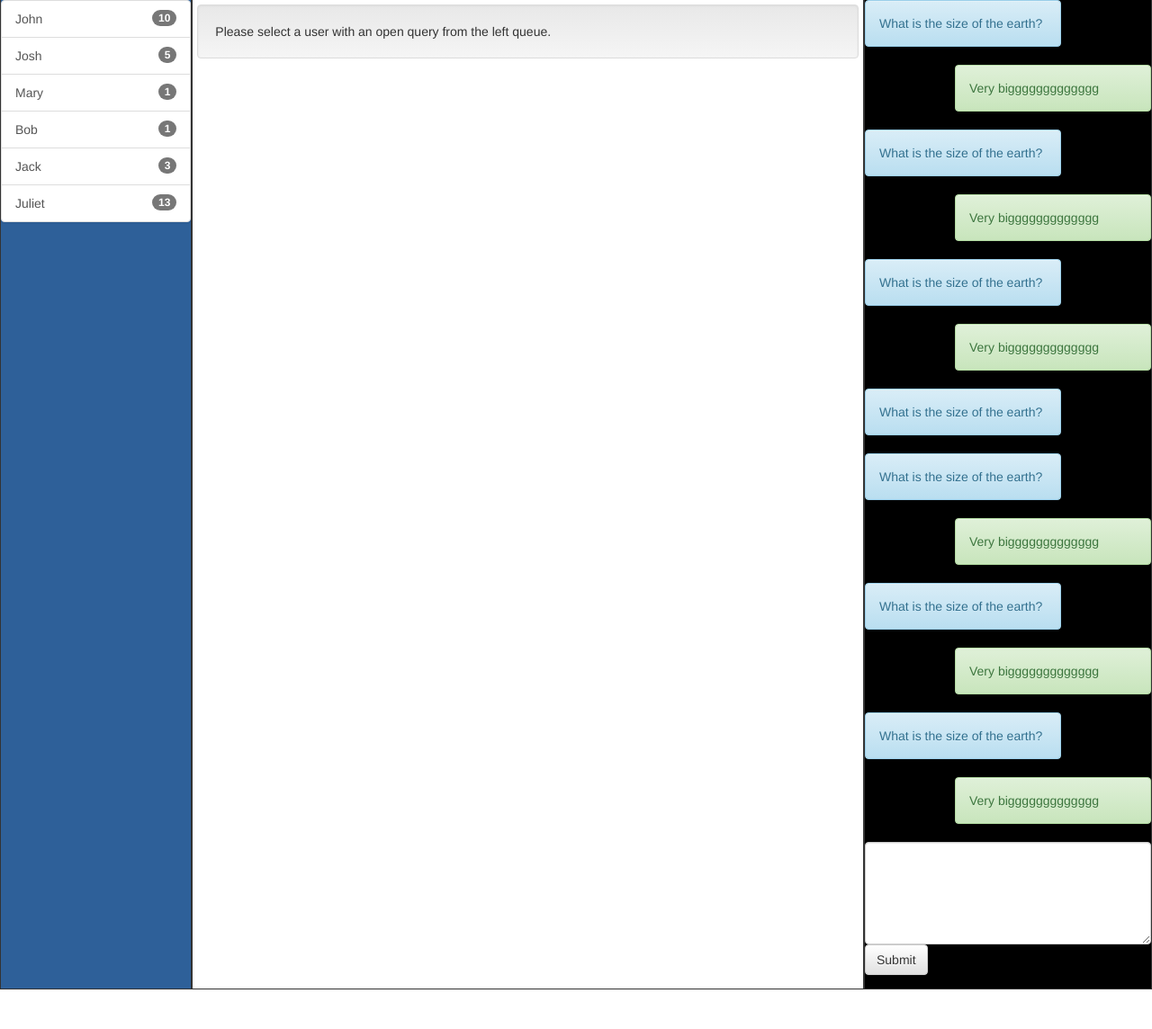
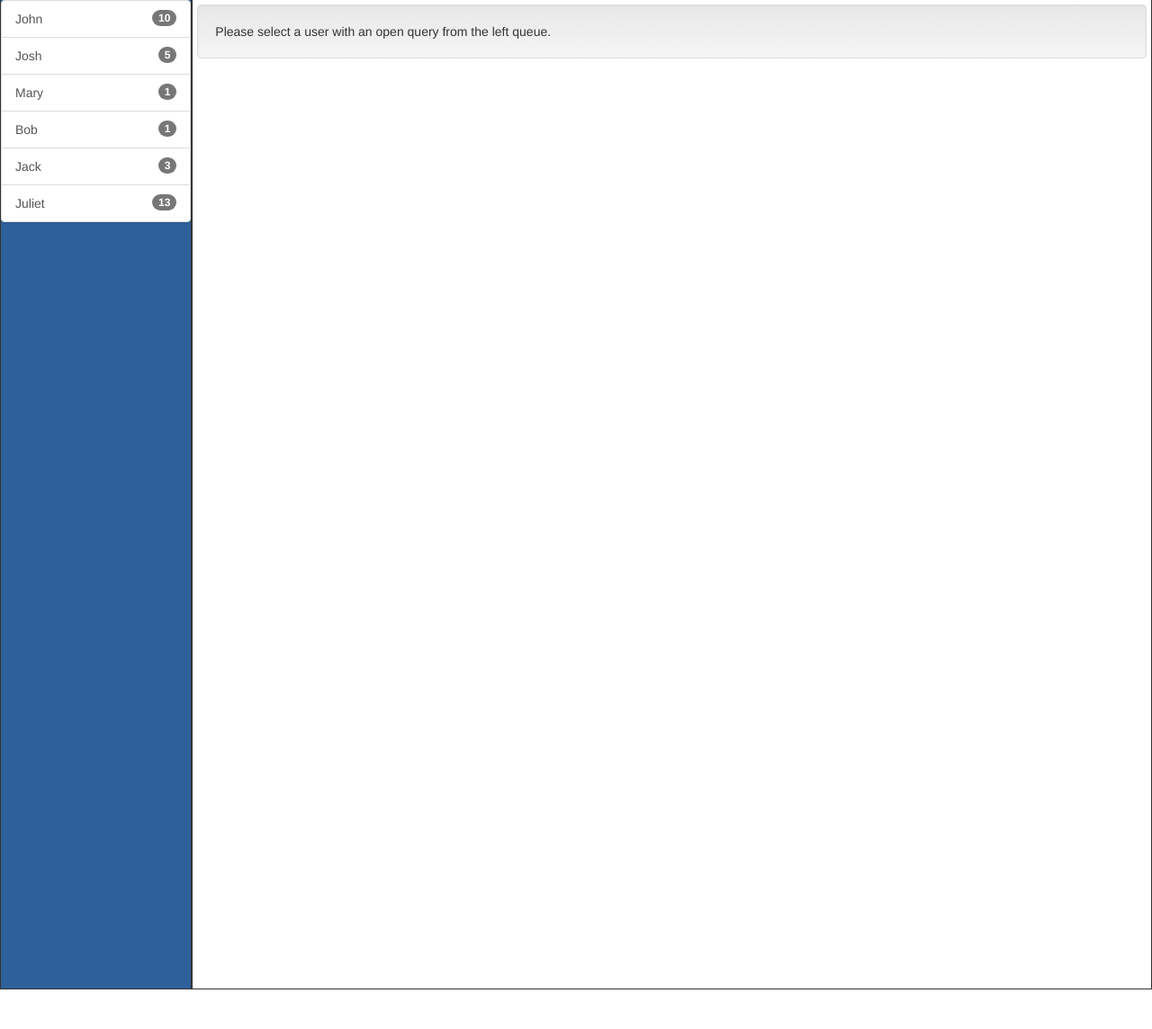
Before and after one commit to RAChevalier/emmaswin, a PHP site: page /main.html in a window 1280 px wide. Shown: the part 53-1197 px from the top of the page at 90% size. Run offline with PHP 8.4, Linux system fonts and the light colour scheme; some libraries are stand-ins or nearby versions.

Commit message:
Removed right pane, added submit answer boxes to single query and all query pages, fixed Google results

```diff
--- a/emma_albert/css/custom.css
+++ b/emma_albert/css/custom.css
@@ -45,15 +45,6 @@
 	overflow: scroll;
 }
 
-#messageDisplay{
-    margin-top: 52px;
-    padding: 0;
-    background-color:black;
-    height:92vh;
-    border: 1px solid;
-    overflow: scroll;
-}
-
 #replyBox{
     position: relative;
 
@@ -74,7 +65,11 @@
 }
 
 /* source: http://stackoverflow.com/questions/15668583/force-table-column-widths-to-always-be-fixed-regardless-of-contents */
-#resulttable {
+.usertable {
 	width: 100%;
 	table-layout: fixed;
 }
+
+.answerbox {
+	width: 250px;
+}
--- a/emma_albert/js/main.js
+++ b/emma_albert/js/main.js
@@ -1,50 +1,52 @@
-var useridIndex = document.location.toString().indexOf("userid=");
-var userid = document.location.toString().substring(useridIndex + 7);
+var $_GET = {};
+
+function setGetVariables() {
+	// Retrive GET variables from query string, source: http://stackoverflow.com/questions/12049620/how-to-get-get-variables-value-in-javascript
+	if(document.location.toString().indexOf('?') !== -1) {
+		var query = document.location.toString().replace(/^.*?\?/, '').replace(/#.*$/, '').split('&');
+		for(var i=0, l=query.length; i<l; i++) {
+			var aux = decodeURIComponent(query[i]).split('=');
+			$_GET[aux[0]] = aux[1];
+		}
+	}
+}
 
 function displayOldest() {
-	$(document).ready(function() {
-   		$.get("oldest_query/get_oldest_query.php?userid=" + userid, function(data) {
+	if ($_GET['queryid'] != null) {
+		$queryid = "&queryid=" + $_GET['queryid'];
+	} else {
+		$queryid = "";
+	}
+	$.get("oldest_query/get_oldest_query.php?userid=" + $_GET['userid'] + $queryid, function(data) {
    		$("#mainDisplay").html(data);
 	});
-	});
-	displayResult();
-	displayMap();
 }
 
 function displayUser() {
-	$(document).ready(function() {
-   		$.get("user_profile/get_user_profile.php?userid=" + userid, function(data) {
+	$.get("user_profile/get_user_profile.php?userid=" + $_GET['userid'], function(data) {
 		$("#profile").html(data);
-   		});
 	});
 }
 
 function displayAll() {
-	$(document).ready(function() {
-   		$.get("all_queries/get_all_queries.php?userid=" + userid, function(data) {
+	$.get("oldest_query/get_all_queries.php?userid=" + $_GET['userid'], function(data) {
 		$("#inprogress").html(data);
-   		});
 	});
 }
 
 function displayResult() {
 	// once DOM finished loading, get node with id result and content from data attributes
 	// source: http://www.hashbangcode.com/blog/using-jquery-load-content-page-without-iframe
-	$(document).ready(function() {
 	var result = $('#result');
 	var content = result.data('content');
 	result.append("<div id='load'><img src='loading.gif' alt='Loading' /></div>");
 	// load searchgoogle.php script, display only id res, send in content as string
-		//alert("mid google");
 	result.load('oldest_query/searchgoogle.php #res', {'string': content}, function(response, status, xhr) {
 		if (status == 'error') {
 			var msg = "Sorry but there was an error: ";
 			result.html(msg + xhr.status + " " + xhr.statusText);
 		}
 	});
-		//alert("end google");
-	});
-
 }
 
 function displayMap() {
@@ -79,12 +81,23 @@ function displayMap() {
 		// show error message
 		document.getElementById("map").innerHTML = "No location information available";
 	}
-
 }
 
 function init() {
-	if (useridIndex > 0) {
+	setGetVariables();
+	if ($_GET['userid'] != null) {
 		displayOldest();
+		// source: https://api.jquery.com/load-event/
+		// read somewhere that using .load(...) is same as .on('load', ...), need to attach .load onto static element (body), and then call function on
+		// dynamically inserted element (#result, #map)
+		$('body').load('#result', function() {
+			displayResult();
+		});
+		$('body').load('#map', function() {
+			displayMap();
+		});
+	} else {
+		document.getElementById("mainDisplay").innerHTML = "<div class='well'>Please select a user with an open query from the left queue.</div>";
 	}
 }
 
--- a/emma_albert/main.html
+++ b/emma_albert/main.html
@@ -13,7 +13,7 @@
     <script src="https://ajax.googleapis.com/ajax/libs/jquery/1.12.0/jquery.min.js"></script>
     <!-- Latest compiled and minified JavaScript -->
     <script src="https://maxcdn.bootstrapcdn.com/bootstrap/3.3.6/js/bootstrap.min.js" integrity="sha384-0mSbJDEHialfmuBBQP6A4Qrprq5OVfW37PRR3j5ELqxss1yVqOtnepnHVP9aJ7xS" crossorigin="anonymous"></script>
-	<script src="https://maps.googleapis.com/maps/api/js?signed_in=true&callback=initMap&libraries=places,geometry" type="text/javascript" async defer></script>
+	<script src="https://maps.googleapis.com/maps/api/js?signed_in=true&callback=displayMap&libraries=places,geometry" type="text/javascript" async defer></script>
     <script src="js/main.js" type="text/javascript"></script>
 	<script src="js/jquery-2.2.3.min.js" type="text/javascript"></script>
     <link rel="stylesheet" href="css/custom.css">
@@ -66,72 +66,8 @@
             </div>
         </div>
 
-        <div class="col-md-7" id="mainDisplay"><div class="well">Please select a user with an open query from the left queue.</div></div>
+        <div class="col-md-10" id="mainDisplay"></div>
 
-        <div class="col-md-3" id="messageDisplay">
-            <div id="messageReply">
-                <div class="alert alert-info" style="margin-right: 100px">
-                    What is the size of the earth?
-                </div>
-
-                <div class="alert alert-success" style="margin-left: 100px">
-                    Very biggggggggggggg
-                </div>
-
-                <div class="alert alert-info" style="margin-right: 100px">
-                    What is the size of the earth?
-                </div>
-
-                <div class="alert alert-success" style="margin-left: 100px">
-                    Very biggggggggggggg
-                </div>
-
-                <div class="alert alert-info" style="margin-right: 100px">
-                    What is the size of the earth?
-                </div>
-
-                <div class="alert alert-success" style="margin-left: 100px">
-                    Very biggggggggggggg
-                </div>
-
-                <div class="alert alert-info" style="margin-right: 100px">
-                    What is the size of the earth?
-                </div>
-
-                <div class="alert alert-info" style="margin-right: 100px">
-                    What is the size of the earth?
-                </div>
-
-                <div class="alert alert-success" style="margin-left: 100px">
-                    Very biggggggggggggg
-                </div>
-
-                <div class="alert alert-info" style="margin-right: 100px">
-                    What is the size of the earth?
-                </div>
-
-                <div class="alert alert-success" style="margin-left: 100px">
-                    Very biggggggggggggg
-                </div>
-
-                <div class="alert alert-info" style="margin-right: 100px">
-                    What is the size of the earth?
-                </div>
-
-                <div class="alert alert-success" style="margin-left: 100px">
-                    Very biggggggggggggg
-                </div>
-            </div>
-
-
-            <form role="form" id="replyBox">  <!--reply box-->
-                <div class="form-group">
-                    <textarea class="form-control" rows="5" id="comment"></textarea>
-                    <button type="submit" class="btn btn-default">Submit</button>
-                </div>
-            </form>
-
-        </div>
 	</div>
 </div>	<!--main container close-->
 </body>
--- a/emma_albert/oldest_query/query_result.php
+++ b/emma_albert/oldest_query/query_result.php
@@ -1,7 +1,7 @@
 <?php
 
 	// display result from Google
-	$result_string = "<table id='resulttable'><tr><td><h4><a href='https://www.google.com.au/search?q=" . @$content . "' title='Click to view results in Google' target='_blank'>Google's Result</a></h4>";
+	$result_string = "<table class='table usertable'><tr><td><h4><a href='https://www.google.com.au/search?q=" . @$content . "' title='Click to view results in Google' target='_blank'>Google's Result</a></h4>";
 	$result_string .= "<div id='result' class='well' data-content='" . @$content . "'></div></td>";
 
 	// extract lat lng from location
--- a/emma_albert/oldest_query/searchgoogle.php
+++ b/emma_albert/oldest_query/searchgoogle.php
@@ -1,5 +1,4 @@
 <?php
-	echo "look at me!!";
 	// source: http://www.hashbangcode.com/blog/using-jquery-load-content-page-without-iframe
 	$url = 'http://www.google.com/search?hl=en&q=';
 	$postVariable = 'string';
--- /dev/null
+++ b/emma_albert/webhost settings.php
@@ -0,0 +1,6 @@
+<?php
+	$host = "mysql8.000webhost.com";
+	$user = "a6483479_emmaswi";
+	$pwd = "emma123";
+	$sql_db= "a6483479_emmaswi";
+?>
```
Also changed, not shown: emma_albert/oldest_query/get_all_queries.php (added, +66 -0 lines), emma_albert/oldest_query/get_oldest_query.php (+13 -8 lines), emma_albert/oldest_query/query_action.php (+22 -43 lines), emma_albert/oldest_query/query_content.php (+19 -20 lines), emma_albert/queue logic.txt (added, +17 -0 lines), 1 other file. Lines whose indentation alone changed are shown as unchanged.
